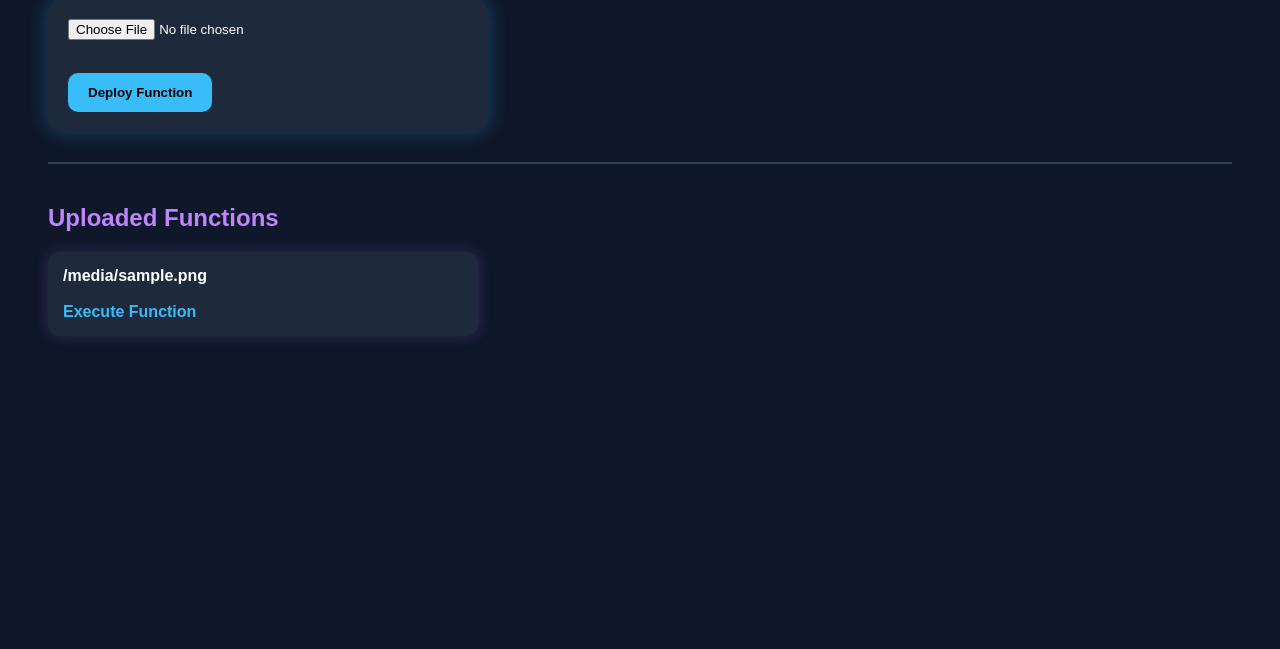
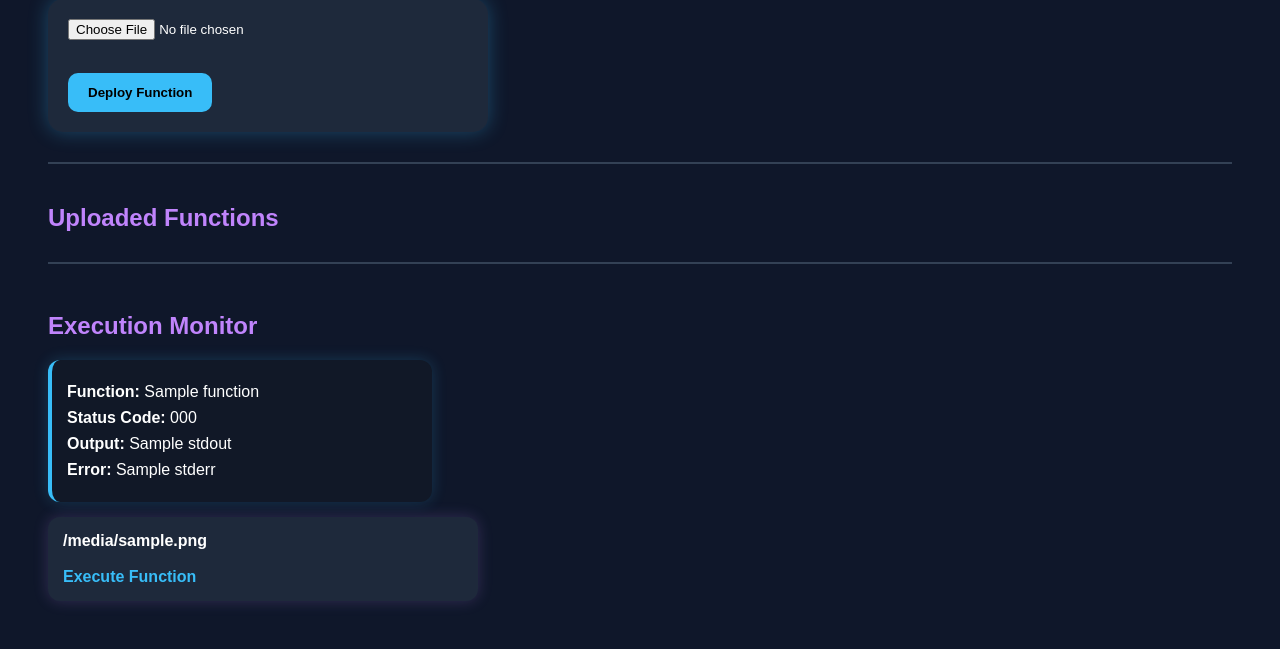
Before and after one commit to MottenNutki-1401/FaaS, a FastAPI app: template templates/index.html in a window 1280 px wide. Shown: the part 251-900 px from the top of the page. Before the commit the page ends 591 px from the top, so only its background shows below. Run offline with FastAPI, Linux system fonts and the light colour scheme; the template is opened without the code that fills it: most values are stand-ins (such as "Sample title", 1, 10 or a date in 2020).

Commit message:
faas with monitor

```diff
--- a/app/main.py
+++ b/app/main.py
@@ -27,6 +27,8 @@ templates = Jinja2Templates(
 )
 
 
+execution_logs = [] #excec logs for monitoring dashboard
+
 #this wjhere uploaded functions be stored
 FUNCTIONS_DIR = "functions"
 
@@ -54,7 +56,8 @@ async def home(request: Request):
 
         #data sent to template
         {
-            "files": files # data sent to template
+            "files": files, # data sent to template
+            "logs": execution_logs #logs view yeah
         }
 
     )
@@ -111,5 +114,18 @@ async def execute_function(filename: str):
     #trigger doc container/funct .exec/container deletion kaboom
     result = run_function(filepath)
 
+    #save execution logs
+    execution_logs.append({
+
+        "function": filename,
+
+        "stdout": result["stdout"],
+
+        "stderr": result["stderr"],
+
+        "returncode": result["returncode"]
+
+    })
+
     #return .exec output logs
     return result
--- a/static/style.css
+++ b/static/style.css
@@ -131,3 +131,40 @@ hr {
 
     margin-top: 30px;
 }
+/*logs */
+/* Dashboard layout */
+.dashboard-layout {
+
+    display: flex;
+
+    gap: 30px;
+
+    align-items: flex-start;
+}
+
+
+/* Execution log cards */
+.log-card {
+
+    background: #111827;
+
+    border-left: 4px solid #38bdf8;
+
+    padding: 15px;
+
+    margin-top: 15px;
+
+    width: 350px;
+
+    border-radius: 12px;
+
+    box-shadow:
+        0 0 15px rgba(56, 189, 248, 0.2);
+}
+
+
+/* Log text */
+.log-card p {
+
+    margin: 8px 0;
+}
--- a/templates/index.html
+++ b/templates/index.html
@@ -44,6 +44,46 @@
     <hr>
 
     <h2>Uploaded Functions</h2>
+    <hr>
+
+<div class="dashboard-layout">
+
+    <!-- LEFT SIDE -->
+    <div>
+
+        <h2>Execution Monitor</h2>
+
+        {% for log in logs %}
+
+            <div class="log-card">
+
+                <p>
+                    <b>Function:</b>
+                    {{ log.function }}
+                </p>
+
+                <p>
+                    <b>Status Code:</b>
+                    {{ log.returncode }}
+                </p>
+
+                <p>
+                    <b>Output:</b>
+                    {{ log.stdout }}
+                </p>
+
+                <p>
+                    <b>Error:</b>
+                    {{ log.stderr }}
+                </p>
+
+            </div>
+
+        {% endfor %}
+
+    </div>
+
+</div>
 
     <!-- Loop through uploaded functions -->
     {% for file in files %}
```
